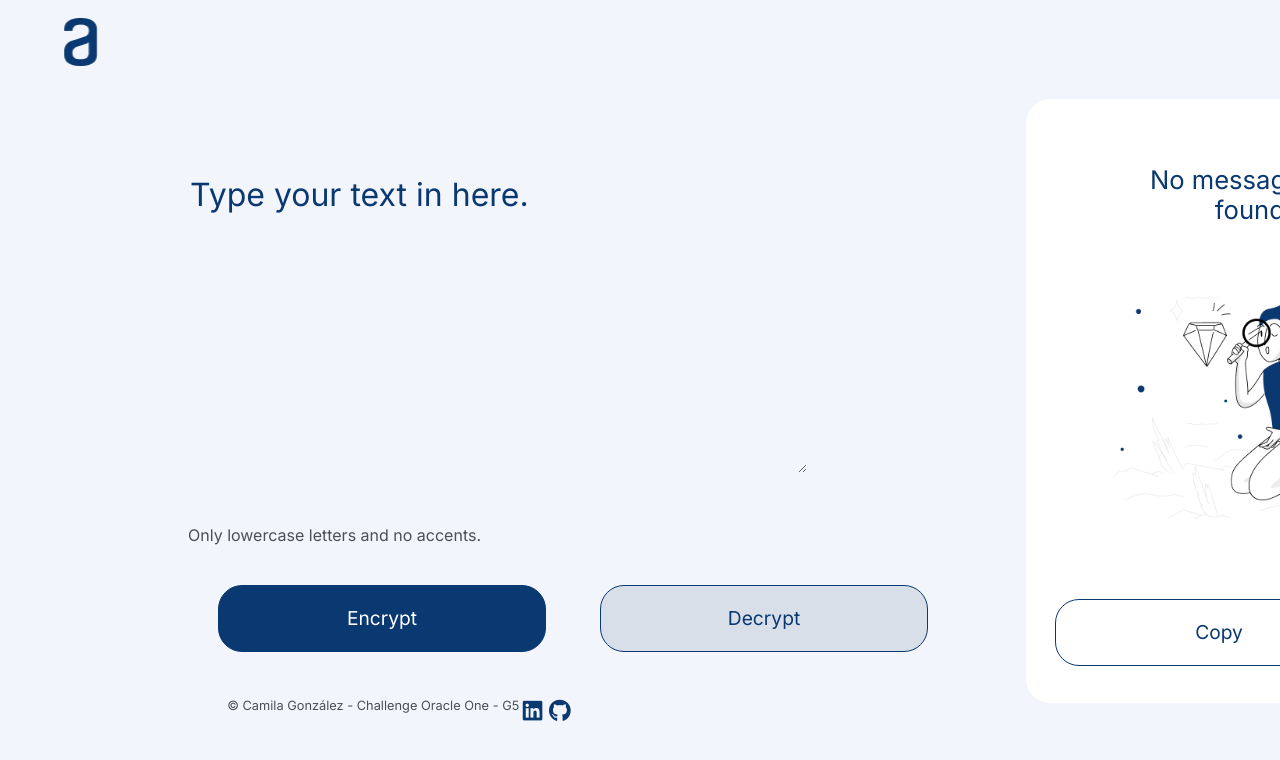
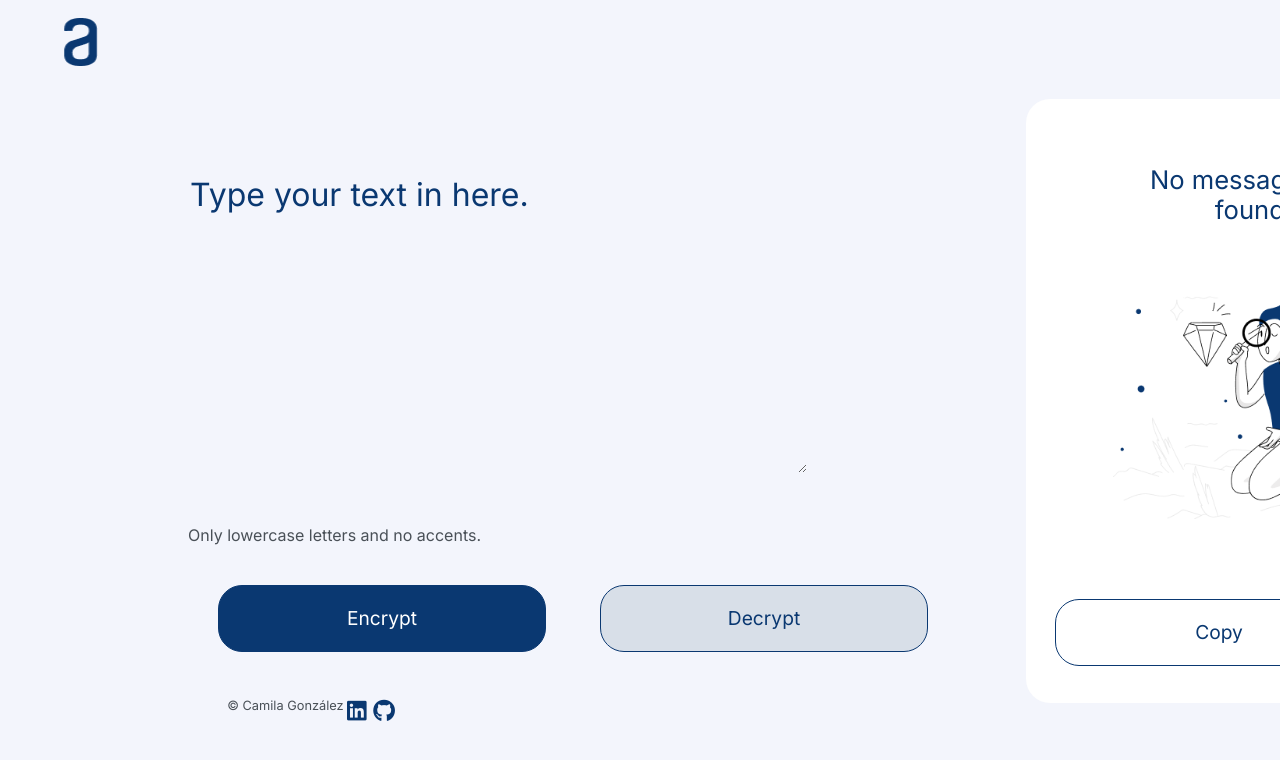
Before and after one commit to c-caam/challenge-alura-encryptor, a plain HTML site: page index.html in a window 1280 px wide. Shown: the top 760 px of the page. Drawn offline with Linux system fonts and the light colour scheme.

Commit message:
second commit

```diff
--- a/index.html
+++ b/index.html
@@ -38,7 +38,7 @@
     <script src="https://kit.fontawesome.com/1bf2420094.js" crossorigin="anonymous"></script>
     <footer>
         <ul class="credits-list">
-            <il><p class="credits">© Camila González - Challenge Oracle One - G5</p></il>
+            <il><p class="credits">© Camila González</p></il>
             <il><a href="https://www.linkedin.com/in/camila-rocío-gonzález-b257b9210/" target="_blank"><i class="fa-brands fa-linkedin" style="color: #0a3871;"></i></a></il>
             <il><a href="https://github.com/c-caam" target="_blank"><i class="fa-brands fa-github" style="color: #0a3871;"></i></a></il>
         </ul>
```
